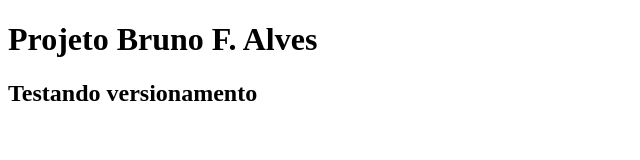
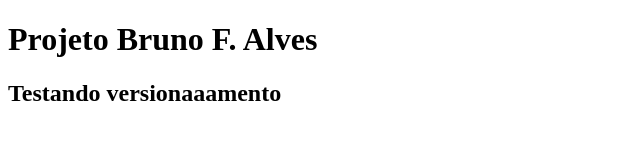
Before and after one commit to brunofalves/meu-site, a plain HTML site: page index.html in a window 1280 px wide. Shown: the full height of the page, 0-640 px from the left. Drawn offline with Linux system fonts and the light colour scheme.

Commit message:
H2 modificado

```diff
--- a/index.html
+++ b/index.html
@@ -6,6 +6,6 @@
   </head>
   <body>
   <h1>Projeto Bruno F. Alves</h1>
-  <h2>Testando versionamento</h2>
+  <h2>Testando versionaaamento</h2>
   </body>
 </html>
```
